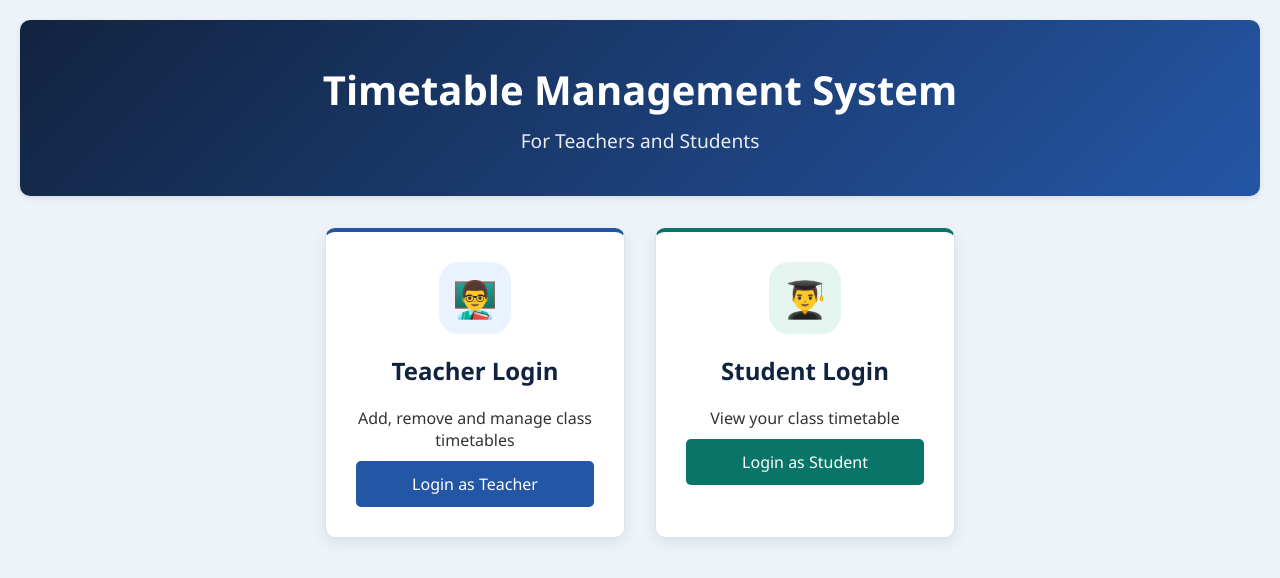
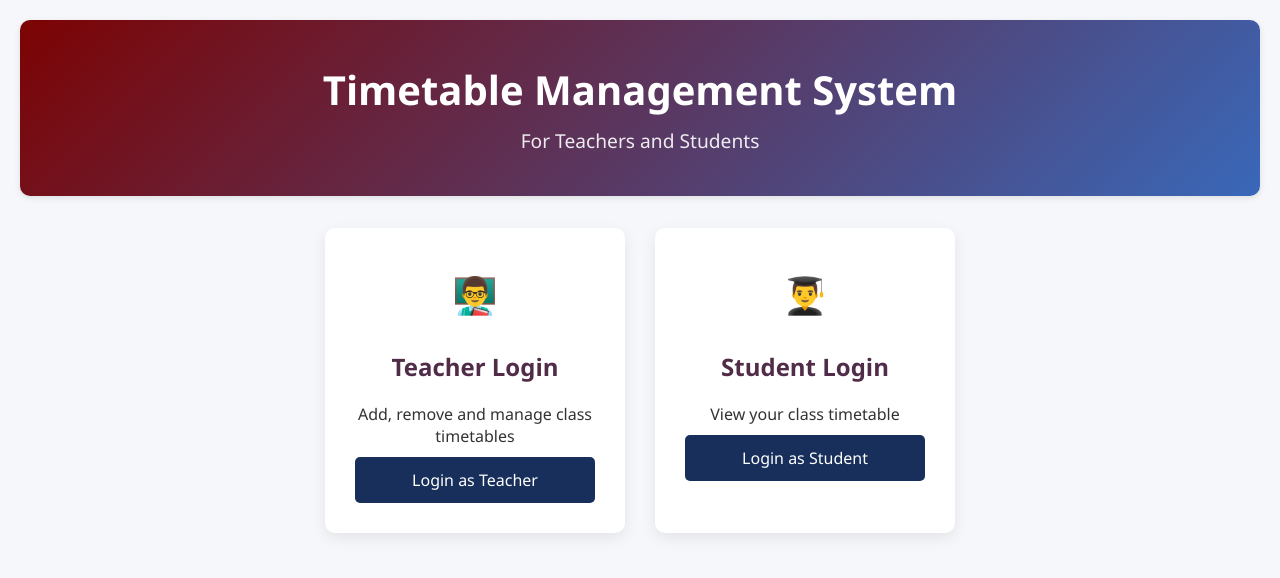
Before and after one commit to KoMa19960925/Timetable-Management-System, a plain HTML site: page index.html in a window 1280 px wide. Drawn offline with Linux system fonts and the light colour scheme.

Commit message:
Restore original timetable colors

```diff
--- a/index.html
+++ b/index.html
@@ -4,7 +4,7 @@
     <meta charset="UTF-8">
     <meta name="viewport" content="width=device-width, initial-scale=1.0">
     <title>Timetable Management System</title>
-    <link rel="stylesheet" href="styles.css?v=e493194">
+    <link rel="stylesheet" href="styles.css?v=original-colors">
 </head>
 <body>
     <div class="container">
--- a/styles.css
+++ b/styles.css
@@ -6,7 +6,7 @@
 }
 
 body {
-    background-color: #edf3f9;
+    background-color: #f5f7fa;
     color: #333;
 }
 
@@ -17,7 +17,7 @@ body {
 }
 
 header {
-    background: linear-gradient(135deg, #12233f, #2456a6);
+    background: linear-gradient(135deg, hsl(0, 95%, 25%), #3968b9);
     color: white;
     padding: 42px 16px;
     border-radius: 10px;
@@ -48,8 +48,6 @@ h1 {
 
 .login-card {
     background-color: white;
-    border: 1px solid #d6e2ef;
-    border-top: 4px solid #2456a6;
     padding: 30px;
     border-radius: 10px;
     box-shadow: 0 5px 15px rgba(0, 0, 0, 0.08);
@@ -59,17 +57,13 @@ h1 {
     transition: transform 0.3s ease;
 }
 
-.login-card + .login-card {
-    border-top-color: #087568;
-}
-
 .login-card:hover {
     transform: translateY(-5px);
 }
 
 .login-card h2 {
     margin-bottom: 20px;
-    color: #12233f;
+    color: #502c48;
 }
 
 .role-icon {
@@ -79,16 +73,12 @@ h1 {
     height: 72px;
     margin: 0 auto 20px;
     border-radius: 20px;
-    background-color: #eaf1ff;
+    color: #4a6491;
     font-size: 2.25rem;
 }
 
-.login-card + .login-card .role-icon {
-    background-color: #e4f5f0;
-}
-
 .login-btn {
-    background-color: #087568;
+    background-color: #172f5a;
     color: white;
     border: none;
     padding: 12px 25px;
@@ -101,11 +91,11 @@ h1 {
 }
 
 .login-btn:hover {
-    background-color: #065d53;
+    background-color: #2c3e50;
 }
 
 .teacher-btn {
-    background-color: #2456a6;
+    background-color: #172f5a;
 }
 
 .teacher-btn:hover {
```
